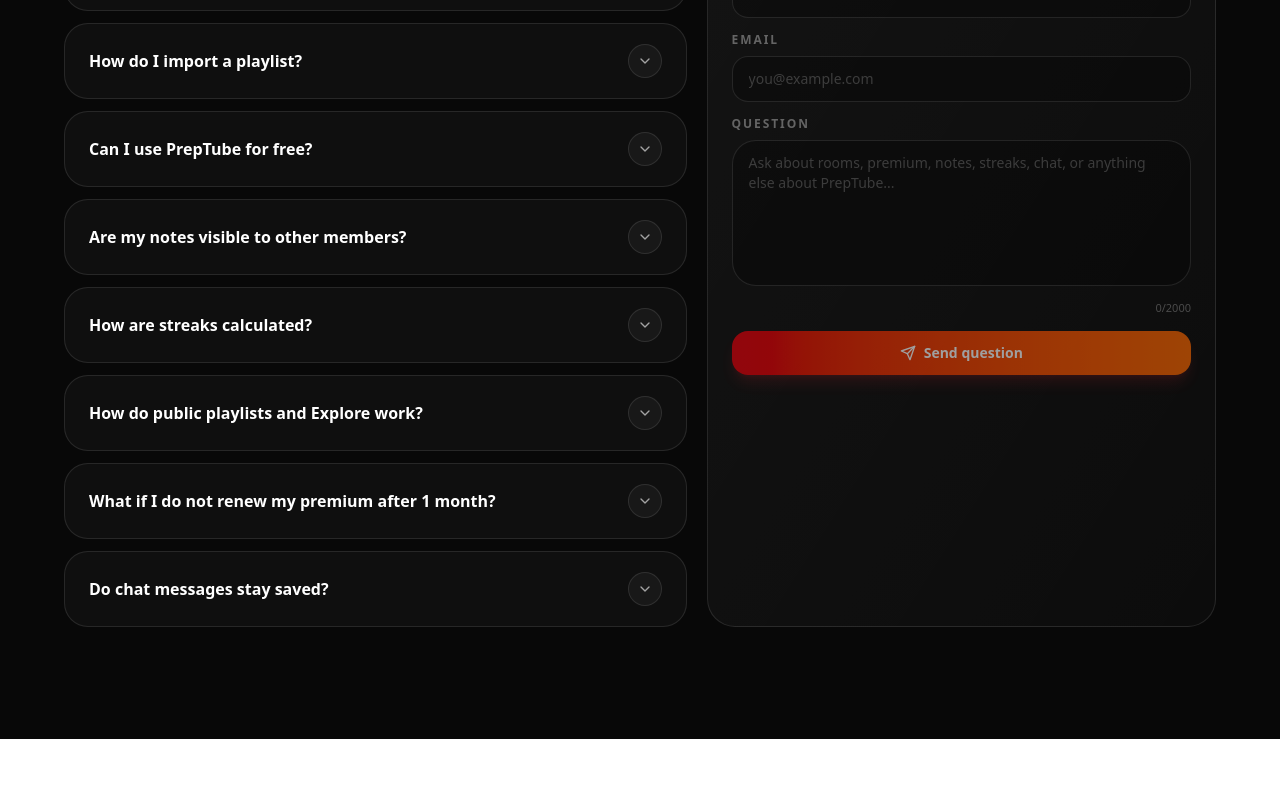
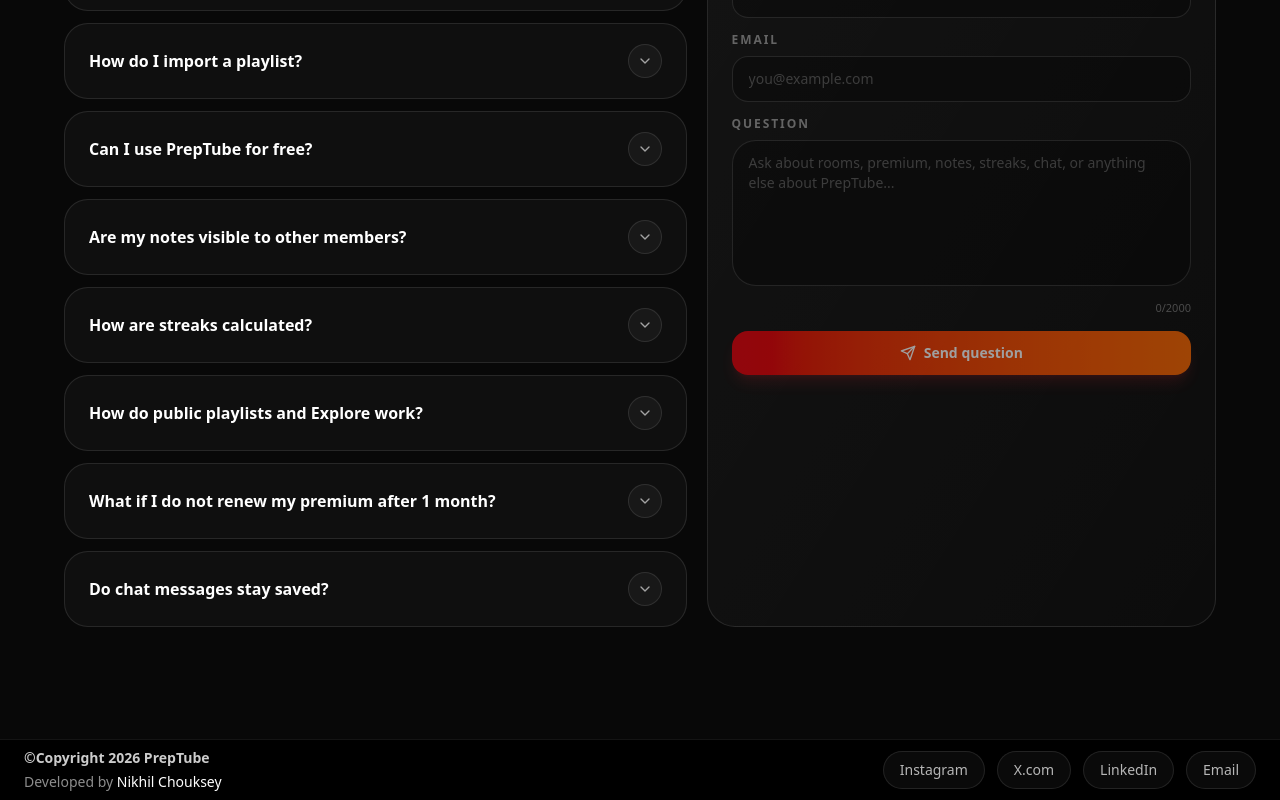
Before and after one commit to nikhilchoukseyy/PrepTube, a React (Vite) app in the folder frontend/: page / in a window 1280 px wide. Shown: the part 2038-2838 px from the top of the page. Before the commit the page ends 2777 px from the top, so only its background shows below. Built offline with nearby package versions, Linux system fonts and the light colour scheme; no server answers.

Commit message:
footer added , video issue resolve

```diff
--- a/frontend/src/App.jsx
+++ b/frontend/src/App.jsx
@@ -3,6 +3,7 @@
 import ForgotPasswordPage from "./components/ForgotPasswordPage";
 import ResetPasswordPage from "./components/ResetPasswordPage";
 import Loader from "./components/Loader";
+import Footer from "./components/Footer";
 
 const LandingPage  = lazy(() => import('./pages/LandingPage'))
 const CoursesPage  = lazy(() => import('./pages/CoursesPage'))
@@ -20,6 +21,7 @@
   return (
     <Router>
       <Suspense fallback={<div><Loader /></div>}>
+        <>
           <Routes>
             <Route path="/"                   element={<LandingPage />} />
             <Route path="/courses"            element={<CoursesPage />} />
@@ -35,6 +37,8 @@
             <Route path="/forgot-password"    element={<ForgotPasswordPage />} />
             <Route path="/reset-password/:token" element={<ResetPasswordPage />} />
           </Routes>
+          <Footer />
+        </>
       </Suspense>
     </Router>
   );
--- /dev/null
+++ b/frontend/src/components/Footer.jsx
@@ -0,0 +1,53 @@
+const contactLinks = [
+  {
+    label: "Instagram",
+    href: "https://instagram.com/nikhilchoukseyy",
+  },
+  {
+    label: "X.com",
+    href: "https://x.com",
+  },
+  {
+    label: "LinkedIn",
+    href: "https://www.linkedin.com/in/nikhilchoukseyy",
+  },
+  {
+    label: "Email",
+    href: "mailto:nikhilranger18@gmail.com",
+  },
+];
+
+const Footer = () => {
+  const year = new Date().getFullYear();
+
+  return (
+    <footer className="border-t border-white/8 bg-black backdrop-blur-xl">
+      <div className="mx-auto flex max-w-7xl flex-col gap-6 px-4 py-2 text-sm text-white/55 sm:px-6 md:flex-row md:items-center md:justify-between">
+        <div className="space-y-1">
+          <p className="font-semibold text-white/80">
+            &copy;Copyright {year} PrepTube
+          </p>
+          <p>
+            Developed by <span className="text-white">Nikhil Chouksey</span>
+          </p>
+        </div>
+
+        <div className="flex flex-wrap items-center gap-2.5 sm:gap-3">
+          {contactLinks.map((link) => (
+            <a
+              key={link.label}
+              href={link.href}
+              target={link.href.startsWith("mailto:") ? undefined : "_blank"}
+              rel={link.href.startsWith("mailto:") ? undefined : "noreferrer"}
+              className="rounded-full border border-white/10 bg-white/[0.04] px-4 py-2 font-medium text-white/70 transition-colors hover:border-white/20 hover:bg-white/[0.08] hover:text-white"
+            >
+              {link.label}
+            </a>
+          ))}
+        </div>
+      </div>
+    </footer>
+  );
+};
+
+export default Footer;
--- a/frontend/src/pages/LandingPage.jsx
+++ b/frontend/src/pages/LandingPage.jsx
@@ -218,7 +218,6 @@
     [user]
   );
   const [isMuted, setIsMuted] = useState(true);
-  const [videoLoaded, setVideoLoaded] = useState(false);
   const videoRef = useRef(null);
 
   useEffect(() => {
@@ -230,6 +229,25 @@
       ogDescription:
         "Import playlists, track progress, study with friends, and chat live inside a focused learning workspace.",
     });
+  }, []);
+
+  useEffect(() => {
+    const videoElement = videoRef.current;
+    if (!videoElement || !demoVideoSrc) return undefined;
+
+    const handlePageShow = () => {
+      const playPromise = videoElement.play();
+      if (typeof playPromise?.catch === "function") {
+        playPromise.catch(() => {});
+      }
+    };
+
+    handlePageShow();
+    window.addEventListener("pageshow", handlePageShow);
+
+    return () => {
+      window.removeEventListener("pageshow", handlePageShow);
+    };
   }, []);
 
   const handleQuestionChange = (field) => (event) => {
@@ -365,25 +383,16 @@
               >
                 {demoVideoSrc ? (
                   <>
-                    {/* Show image until video loads */}
-                    {!videoLoaded && (
-                      <img
-                        src={demoImg}
-                        alt="Demo Preview"
-                        className="absolute inset-0 h-full w-full object-cover"
-                      />
-                    )}
-
                     <video
                       ref={videoRef}
                       src={demoVideoSrc}
+                      poster={demoImg}
                       autoPlay
                       muted={isMuted}
                       loop
                       playsInline
-                      preload="metadata"
-                      onCanPlay={() => setVideoLoaded(true)}
-                      className={`h-full w-full object-cover transition-opacity duration-500 ${videoLoaded ? "opacity-100" : "opacity-0"}`}
+                      preload="auto"
+                      className="h-full w-full object-cover"
                     />
 
                     {/* Mute/Unmute button */}
```
Lines whose indentation alone changed are shown as unchanged.
